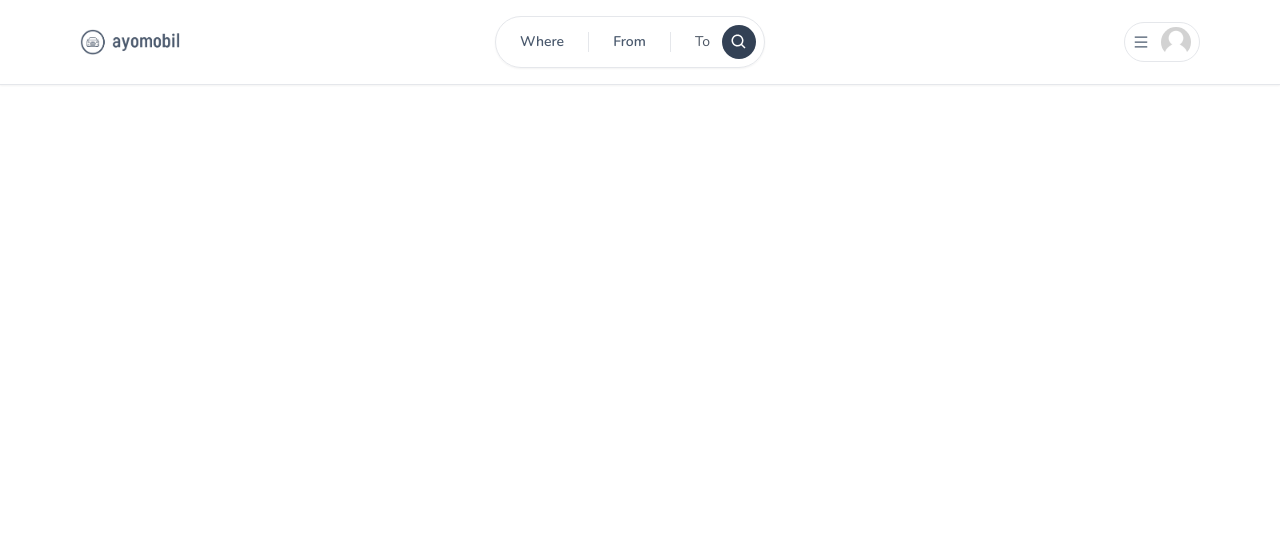
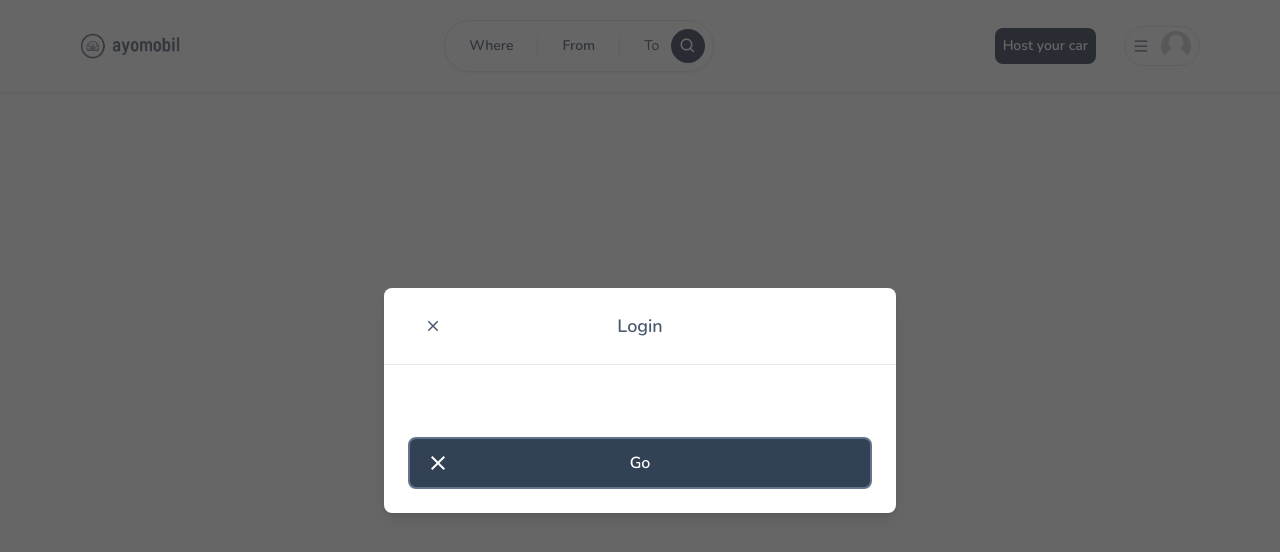
Before and after one commit to Brutalvik/ayomobil, a Next.js app: page / in a window 1280 px wide. Shown: the top 552 px of the page. Built offline with nearby package versions, Linux system fonts and the light colour scheme.

Commit message:
Added reusable button and modal

```diff
--- /dev/null
+++ b/app/components/Button.tsx
@@ -0,0 +1,41 @@
+"use client";
+interface ButtonProps {
+  label: string;
+  onClick: (e: React.MouseEvent<HTMLButtonElement>) => void;
+  disabled?: boolean;
+  outline?: boolean;
+  small?: boolean;
+  icon?: IconType;
+}
+import React, { FC } from "react";
+import { IconType } from "react-icons";
+
+const Button: FC<ButtonProps> = ({
+  label,
+  onClick,
+  disabled,
+  outline,
+  small,
+  icon: Icon,
+}) => {
+  return (
+    <button
+      onClick={onClick}
+      disabled={disabled}
+      className={`relative disabled:opacity-70 disabled:cursor-not-allowed rounded-lg hover:opacity-80 transition w-full ${
+        outline ? "bg-white" : "bg-slate-700"
+      } ${outline ? "border-black" : "border-slate-500"} ${
+        outline ? "text-black" : "text-white"
+      } ${small ? "py-1" : "py-3"}
+      ${small ? "text-sm" : "text-md"}
+      ${small ? "font-light" : "font-semibold"}
+      ${small ? "border-[1px]" : "border-2"}
+      `}
+    >
+      {Icon && <Icon size={24} className="absolute left-4 top-3" />}
+      {label}
+    </button>
+  );
+};
+
+export default Button;
--- /dev/null
+++ b/app/components/Modals/Modal.tsx
@@ -0,0 +1,99 @@
+"use client";
+
+interface ModalProps {
+  isOpen?: boolean;
+  onClose: () => void;
+  onSubmit: () => void;
+  title?: string;
+  body?: React.ReactElement;
+  footer?: React.ReactElement;
+  actionLabel: string;
+  disabled?: boolean;
+  secondaryAction?: () => void;
+  secondaryLabel?: string;
+}
+
+import React, { FC, useCallback, useEffect, useState } from "react";
+import { IoMdClose } from "react-icons/io";
+import Button from "../Button";
+
+const Modal: FC<ModalProps> = ({
+  isOpen,
+  onClose,
+  onSubmit,
+  title,
+  body,
+  footer,
+  actionLabel,
+  disabled,
+  secondaryAction,
+  secondaryLabel,
+}) => {
+  const [showModal, setShowModal] = useState<boolean>(false);
+
+  useEffect(() => {
+    setShowModal(isOpen as boolean);
+  }, [isOpen]);
+
+  const handleClose = useCallback(() => {
+    if (disabled) return;
+    setShowModal(false);
+    setTimeout(() => {
+      onClose();
+    }, 300);
+  }, [disabled, onClose]);
+
+  const handleSubmit = useCallback(() => {
+    if (disabled) return;
+    onSubmit();
+  }, [disabled, onSubmit]);
+
+  const handleSecondaryAction = useCallback(() => {
+    if (disabled || !secondaryAction) return;
+    secondaryAction();
+  }, [disabled, secondaryAction]);
+
+  if (!isOpen) {
+    return null;
+  }
+
+  return (
+    <>
+      <div className="justify-center items-center flex overflow-x-hidden overflow-y-auto fixed inset-0 z-50 outline-none focus:outline-none bg-neutral-800/70">
+        <div className="relative w-full md:w-4/6 lg 2-3/6 xl:w-2/5 my-6 mx-auto h-full lg:h-auto md:h-auto">
+          {/* CONTENT */}
+          <div
+            className={`translate duration-300 h-full ${
+              showModal ? "translate-y-0" : "translate-y-full"
+            }
+            ${showModal ? "opacity-100" : "opacity-0"}
+            `}
+          >
+            <div className="translate h-full lg:h-auto md:h-auto border-0 rounded-lg shadow-lg relative flex flex-col w-full bg-white outline-none focus:outline-none ">
+              {/* HEADER */}
+              <div className="flex items-center p-6 rounded-t justify-center relative border-b-[1px]">
+                <button
+                  onClick={handleClose}
+                  className="p-1 border-0 hover:opacity-70 transition absolute left-9"
+                >
+                  <IoMdClose size={18} />
+                </button>
+                <div className="text-lg font-semibold">{title}</div>
+              </div>
+              {/* BODY */}
+              <div className="relative p-6 flex-auto">{body}</div>
+              {/* FOOTER */}
+              <div className="flex flex-col gap-2 p-6">
+                <div className="flex flex-row items-center gap-4 w-full">
+                  <Button icon={IoMdClose} label="Go" />
+                </div>
+              </div>
+            </div>
+          </div>
+        </div>
+      </div>
+    </>
+  );
+};
+
+export default Modal;
--- a/app/components/Navbar/Search.tsx
+++ b/app/components/Navbar/Search.tsx
@@ -19,11 +19,11 @@
     >
       <div className="flex flex-row items-center justify-between">
         <div className="text-sm font-semibold px-6">Where</div>
-        <div className="hidden sm:block text-sm font-semibold px-6 border-x-[1px] flex-1 text-center">
+        <div className="hidden md:block text-sm font-semibold px-6 border-x-[1px] flex-1 text-center">
           From
         </div>
         <div className="text-sm pl-6 pr-2 text-gray-600 flex flex-row items-center gap-3">
-          <div className="hidden sm:block">To</div>
+          <div className="hidden md:block">To</div>
           <div
             className="p-2 bg-slate-700
               rounded-full text-white"
--- a/app/components/Navbar/UserMenu.tsx
+++ b/app/components/Navbar/UserMenu.tsx
@@ -18,7 +18,11 @@
         <div
           onClick={() => {}}
           className="hidden md:block text-sm font-semibold py-3 px-4 rounded-full hover:bg-neutral-100 transition cursor-pointer"
-        ></div>
+        >
+          <button className="bg-slate-700 rounded-lg text-white p-2">
+            Host your car
+          </button>
+        </div>
         <div
           onClick={toggleOpen}
           className="p-4 md:py-1 md:px-2 border-[1px] border-200 flex flex-row items-center gap-3 rounded-full cursor-pointer hover:shadow-md transition "
--- a/app/layout.tsx
+++ b/app/layout.tsx
@@ -1,9 +1,10 @@
 import type { Metadata } from "next";
-import {Nunito} from "next/font/google"
+import { Nunito } from "next/font/google";
 import "./globals.css";
 
 //Components
-import Navbar from "./components/Navbar/Navbar"
+import Navbar from "./components/Navbar/Navbar";
+import Modal from "./components/Modals/Modal";
 
 export const metadata: Metadata = {
   title: "AyoMobil",
@@ -11,8 +12,8 @@
 };
 
 const font = Nunito({
-  subsets: ["latin"]
-})
+  subsets: ["latin"],
+});
 
 export default function RootLayout({
   children,
@@ -22,9 +23,10 @@
   return (
     <html lang="en">
       <body className={font.className}>
+        <Modal isOpen title="Login" />
         <Navbar />
         {children}
-        </body>
+      </body>
     </html>
   );
 }
```
